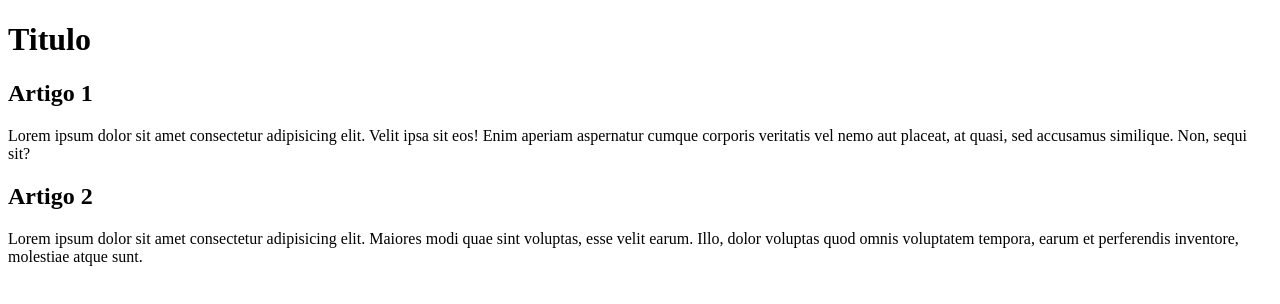
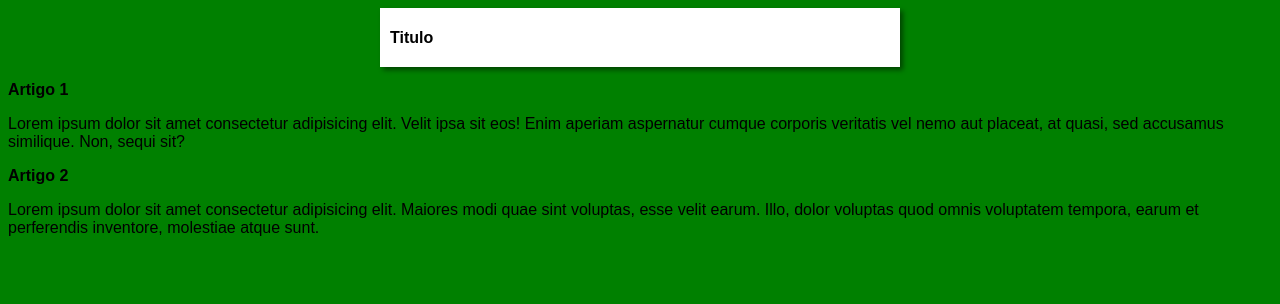
Before and after one commit to ThiagoInfanger/Projeto-Site, a plain HTML site: page index.html in a window 1280 px wide. Drawn offline with Linux system fonts and the light colour scheme.

Commit message:
Iniciei o design

```diff
--- /dev/null
+++ b/estilos/style.css
@@ -0,0 +1,17 @@
+* {
+    font-family: Arial, Helvetica, sans-serif;
+    font-size: 16px;
+}
+
+body {
+    background-color: green;
+
+}
+
+main {
+    background-color: white;
+    width: 500px;
+    margin: auto;
+    padding: 10px;
+    box-shadow: 3px 3px 5px rgba(0, 0, 0, 0.473);
+}
--- a/index.html
+++ b/index.html
@@ -4,6 +4,7 @@
     <meta charset="UTF-8">
     <meta name="viewport" content="width=device-width, initial-scale=1.0">
     <title>Site</title>
+    <link rel="stylesheet" href="estilos/style.css">
 </head>
 <body>
     <main>
```
